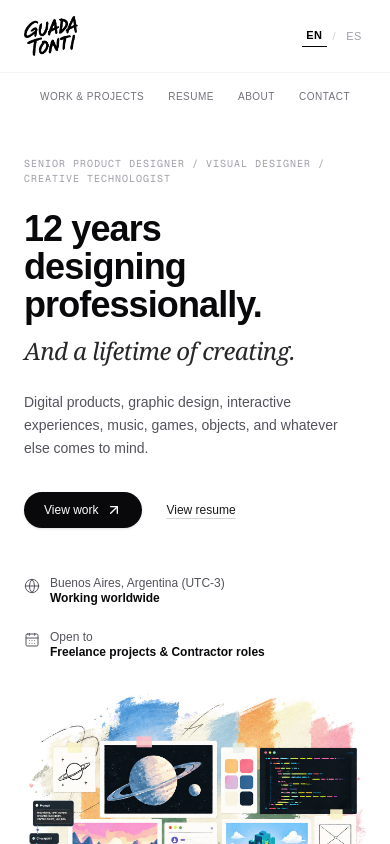
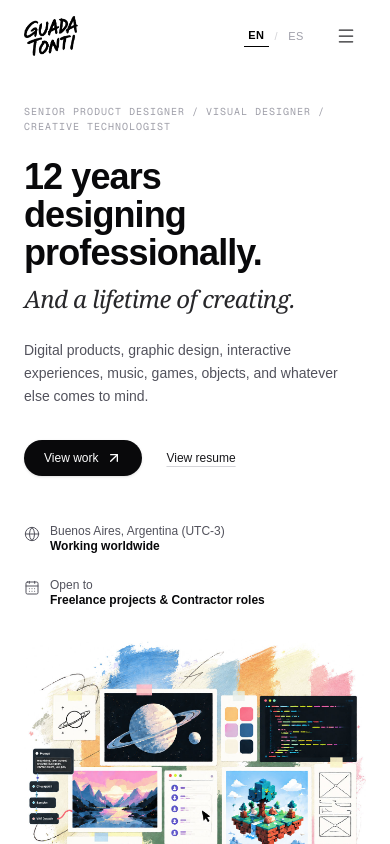
Before and after one commit to guada-tonti/Porfolio, a Next.js app: page /en in a window 390 px wide. Shown: the top 844 px of the page. Built offline with nearby package versions, Linux system fonts and the light colour scheme.

Commit message:
Add mobile hamburger navigation

```diff
--- a/src/components/header/Header.tsx
+++ b/src/components/header/Header.tsx
@@ -1,8 +1,8 @@
 'use client';
 
-import React from 'react';
+import React, { useId, useRef, useState } from 'react';
 import Link from 'next/link';
-import Image from 'next/image';
+import { Menu, X } from 'lucide-react';
 import { usePathname, useRouter } from 'next/navigation';
 import { Locale } from '@/data/types';
 import { dictionaries } from '@/data/content';
@@ -15,6 +15,10 @@ export function Header({ currentLocale }: HeaderProps) {
   const dict = dictionaries[currentLocale];
   const pathname = usePathname();
   const router = useRouter();
+  const [openPath, setOpenPath] = useState<string | null>(null);
+  const menuOpen = openPath === pathname;
+  const menuId = useId();
+  const menuButton = useRef<HTMLButtonElement>(null);
 
   // Helper to switch locale in the current path
   const getLocalizedPath = (targetLocale: Locale) => {
@@ -36,7 +40,12 @@ export function Header({ currentLocale }: HeaderProps) {
   ];
 
   return (
-    <header className="w-full bg-white relative z-50 pt-4 md:pt-8 pb-4 px-6 md:px-12 max-w-7xl mx-auto">
+    <header onKeyDown={(event) => {
+      if (event.key === 'Escape' && menuOpen) {
+        setOpenPath(null);
+        menuButton.current?.focus();
+      }
+    }} className="w-full bg-white relative z-50 pt-4 md:pt-8 pb-4 px-6 md:px-12 max-w-7xl mx-auto">
       {/*
         3-Column Layout with mathematically centered Nav Group:
         Col 1: Logo (flex-1)
@@ -90,6 +99,7 @@ export function Header({ currentLocale }: HeaderProps) {
             onClick={(event) => {
               if (event.metaKey || event.ctrlKey || event.shiftKey || event.altKey) return;
               event.preventDefault();
+              setOpenPath(null);
               router.push(getLocalizedPath('en') + window.location.search + window.location.hash);
             }}
             className={`px-1 py-0.5 transition-colors ${
@@ -107,6 +117,7 @@ export function Header({ currentLocale }: HeaderProps) {
             onClick={(event) => {
               if (event.metaKey || event.ctrlKey || event.shiftKey || event.altKey) return;
               event.preventDefault();
+              setOpenPath(null);
               router.push(getLocalizedPath('es') + window.location.search + window.location.hash);
             }}
             className={`px-1 py-0.5 transition-colors ${
@@ -118,13 +129,22 @@ export function Header({ currentLocale }: HeaderProps) {
           >
             ES
           </Link>
+          <button ref={menuButton} type="button" aria-expanded={menuOpen} aria-controls={menuId}
+            aria-label={currentLocale === 'es' ? (menuOpen ? 'Cerrar menú' : 'Abrir menú') : (menuOpen ? 'Close menu' : 'Open menu')}
+            onClick={() => setOpenPath(menuOpen ? null : pathname)}
+            className="md:hidden ml-3 inline-flex h-10 w-10 shrink-0 items-center justify-center rounded-sm text-zinc-800 hover:text-black focus-visible:outline-2 focus-visible:outline-offset-2 focus-visible:outline-black">
+            {menuOpen ? <X className="h-5 w-5" strokeWidth={1.5} aria-hidden="true" /> : <Menu className="h-5 w-5" strokeWidth={1.5} aria-hidden="true" />}
+          </button>
         </div>
       </div>
 
-      {/* Mobile Navigation bar */}
+      <div className={`grid md:hidden transition-[grid-template-rows,opacity] duration-200 motion-reduce:transition-none ${menuOpen ? 'grid-rows-[1fr] opacity-100' : 'grid-rows-[0fr] opacity-0'}`}
+        id={menuId} inert={!menuOpen} aria-hidden={!menuOpen}>
+      <div className="overflow-hidden">
+      {/* Mobile Navigation menu */}
       <nav
         aria-label="Mobile Navigation"
-        className="flex md:hidden items-center justify-center gap-3 sm:gap-4 text-[10px] font-medium tracking-wider text-zinc-700 mt-4 pt-3 -mx-6 px-6 border-t border-zinc-100 overflow-x-auto"
+        className="flex flex-col items-stretch gap-1 text-[11px] font-medium tracking-wider text-zinc-700 mt-4 pt-3 border-t border-zinc-100"
       >
         {navItems.map((item) => {
           const isActive = pathname ? pathname === item.href || pathname.startsWith(`${item.href}/`) : false;
@@ -132,7 +152,9 @@ export function Header({ currentLocale }: HeaderProps) {
             <Link
               key={item.label}
               href={item.href}
-              className={`whitespace-nowrap py-1 px-1.5 transition-colors ${
+              onClick={() => setOpenPath(null)}
+              aria-current={isActive ? 'page' : undefined}
+              className={`py-3 px-1 transition-colors focus-visible:outline-2 focus-visible:outline-offset-2 focus-visible:outline-black ${
                 isActive
                   ? 'text-black font-semibold border-b-[1.5px] border-black'
                   : 'text-zinc-500 hover:text-black'
@@ -143,6 +165,8 @@ export function Header({ currentLocale }: HeaderProps) {
           );
         })}
       </nav>
+      </div>
+      </div>
     </header>
   );
 }
```
